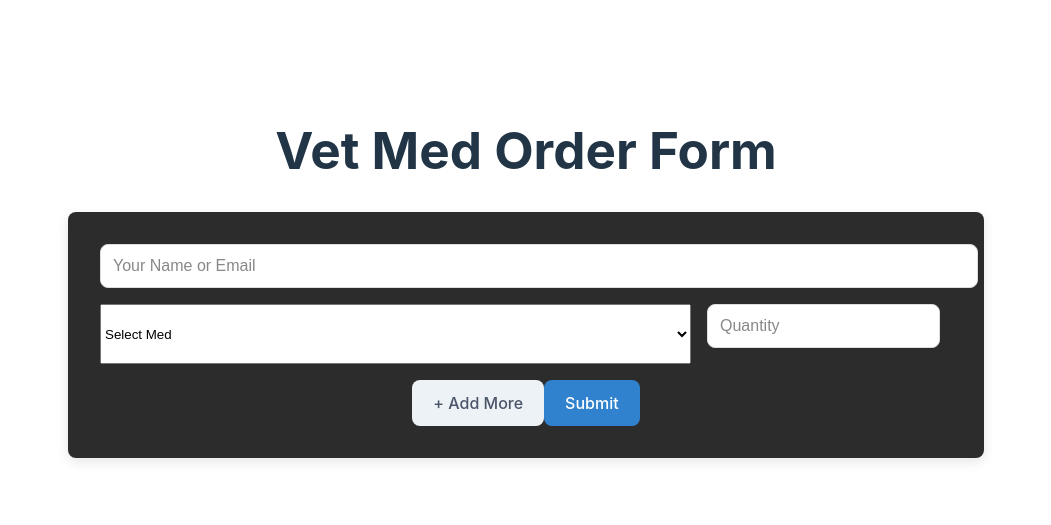
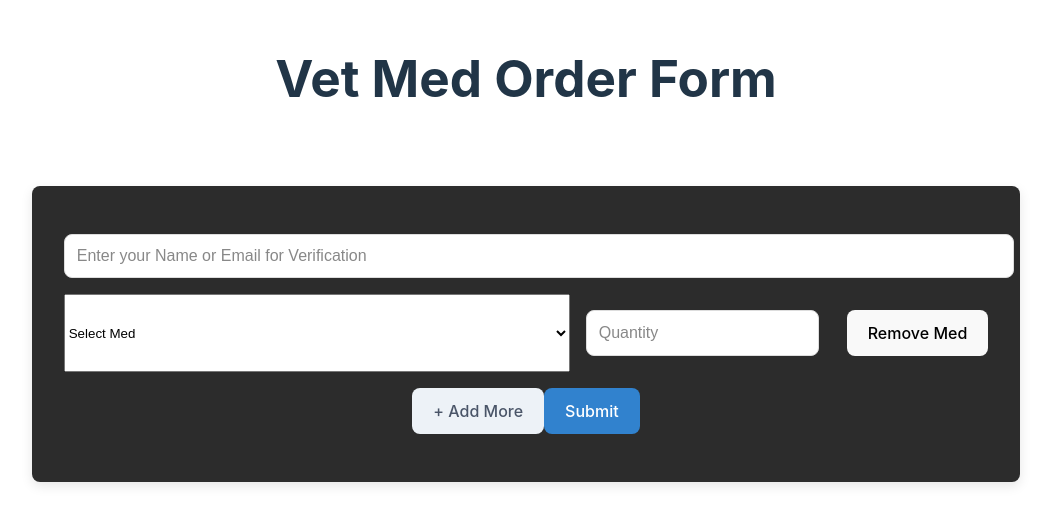
Before and after one commit to Danger0101/Vet-Med-Order-Form, a React (Vite) app in the folder vet-med-order-App/: page /order in a window 1280 px wide. Shown: the part 111-636 px from the top of the page, without its empty margins (114-1165 px from the left). Built offline with nearby package versions, Linux system fonts and the light colour scheme.

Commit message:
Set up order form

```diff
--- a/vet-med-order-App/src/css/order-form.css
+++ b/vet-med-order-App/src/css/order-form.css
@@ -4,8 +4,8 @@
   border-radius: 8px;
   padding: 2rem;
   background-color: #2c2c2c;
-  margin-top: 2rem; /* Space above the card */
-  margin-bottom: 2rem; /* Space below the card */
+  margin-top: 5rem; /* Space above the card */
+  margin-bottom: 5rem; /* Space below the card */
 }
 
 /* Enhanced input fields */
@@ -16,7 +16,8 @@
   border-radius: 8px;
   width: 100%;
   transition: border-color 0.2s ease;
-  margin-bottom: 1rem; /* Add space below the input fields */
+  margin-top: 1rem;
+  margin-bottom: 1rem;
 }
 
 .input-field:focus {
@@ -35,7 +36,6 @@
   border-radius: 8px;
   width: 100%;
   transition: border-color 0.2s ease;
-  margin-bottom: 1rem; /* Add space below the combobox */
 }
 
 .combobox:focus {
@@ -50,7 +50,8 @@
   border-radius: 8px;
   cursor: pointer;
   transition: background-color 0.3s ease;
-  margin-top: 1rem; /* Space above the buttons */
+  margin-top: 1rem;
+  margin-bottom: 1rem;
 }
 
 .button:hover {
--- a/vet-med-order-App/src/pages/Order_Form.jsx
+++ b/vet-med-order-App/src/pages/Order_Form.jsx
@@ -1,9 +1,9 @@
 import { useState } from "react";
+import { useNavigate } from "react-router-dom";
 import { Card, CardContent } from "../components/card";
 import { Button } from "../components/button";
 import { Input } from "../components/input";
 import { Combobox } from "../components/combo";
-import { sendEmail } from "../services/emailService";
 import "../css/order-form.css";
 
 const medOptions = [
@@ -400,15 +400,13 @@ const medOptions = [
 ];
 
 export default function VetMedOrderForm() {
-  const [user, setUser] = useState("");
+  const [user, setUser] = useState("");  // State for name or email
   const [orders, setOrders] = useState([{ med: "", quantity: "" }]);
-  const [searchTerm, setSearchTerm] = useState(""); // State to track the search input
+  const [searchTerm, setSearchTerm] = useState("");
 
-  // Filter the medications based on the search term, sort alphabetically, and make all caps
-  const filteredMedOptions = medOptions
-    .filter((med) => med.toLowerCase().includes(searchTerm.toLowerCase())) // Filter based on search term
-    .sort() // Sort alphabetically
-    .map((med) => med.toUpperCase()); // Convert to uppercase
+  const filteredMedOptions = medOptions.filter((med) =>
+    med.toLowerCase().includes(searchTerm.toLowerCase())
+  );
 
   const handleOrderChange = (index, field, value) => {
     const newOrders = [...orders];
@@ -420,60 +418,115 @@ export default function VetMedOrderForm() {
     setOrders([...orders, { med: "", quantity: "" }]);
   };
 
+  const removeOrder = (index) => {
+    const newOrders = orders.filter((_, i) => i !== index);
+    setOrders(newOrders);
+  };
+
+  const handleSubmit = (e) => {
+    e.preventDefault();
+
+    if (!user.trim()) {
+      alert("Please enter your name or email for verification.");
+      return;
+    }
+
+    if (orders.length === 0 || orders.some((o) => !o.med || !o.quantity)) {
+      alert("Please add at least one valid medication order.");
+      return;
+    }
+
+    // Format the email message as plain text
+    const formattedMessage = orders
+      .map(
+        (order) => `
+        MEDICATION TO ORDER: ${order.med}
+        PLEASE ORDER: ${order.quantity}
+        ------------------------`
+      )
+      .join("\n");
+
+    // Prepare the email data (fields that will be sent to Web3Forms)
+    const formData = new FormData();
+    formData.append("access_key", "db1c9c3c-bfc8-4159-86e9-d9a3c36ae9e0"); // Public Access Key from Web3Forms
+    formData.append("name_or_email", user);  // Added user verification field
+    formData.append("message", formattedMessage);
+
+    // Log the form data to debug
+    console.log("Form Data:", [...formData]);
+
+    // Send the form data to Web3Forms
+    fetch("https://api.web3forms.com/submit", {
+      method: "POST",
+      body: formData,
+      headers: {
+        "Accept": "application/json",
+        "Authorization": "db1c9c3c-bfc8-4159-86e9-d9a3c36ae9e0", // Public Access Key from Web3Forms
+      },
+    })
+      .then((response) => response.json())
+      .then((data) => {
+        console.log(data); // Log the response to see more details
+        if (data.success) {
+          alert("Order submitted successfully!");
+        } else {
+          alert(`There was an issue submitting your order: ${data.message || data.error}`);
+        }
+      })
+      .catch((error) => {
+        console.error("Error:", error);
+        alert("There was an issue submitting your order.");
+      });
+  };
+
   return (
     <div className="max-w-full sm:max-w-lg mx-auto p-4">
       <Card className="card-container">
         <CardContent>
-          {/* Form with FormSubmit action */}
-          <form
-            action="https://formsubmit.co/jhummel001@gmail.com" // Replace with your email address in FormSubmit URL
-            method="POST"
-          >
-            {/* Name or Email Input */}
+          <form onSubmit={handleSubmit}>
             <Input
-              name="user" // name attribute to send data via FormSubmit
-              placeholder="Your Name or Email"
+              name="user"
+              placeholder="Enter your Name or Email for Verification"
               value={user}
               onChange={(e) => setUser(e.target.value)}
               className="input-field mb-6"
             />
-
-            {/* Medication Orders Section */}
             {orders.map((order, index) => (
               <div key={index} className="form-container mb-4">
-                {/* Medication Combobox with name attribute for FormSubmit */}
                 <Combobox
-                  name={`med-${index}`} // Unique name for each medication order
+                  name={`med-${index}`}
                   options={filteredMedOptions}
                   placeholder="Select Med"
                   value={order.med}
                   onChange={(value) => handleOrderChange(index, "med", value)}
-                  onInputChange={(e) => setSearchTerm(e.target.value)} // Update search term as user types
+                  onInputChange={(e) => setSearchTerm(e.target.value)}
                   className="combobox"
                 />
-
-                {/* Medication Quantity Input */}
                 <Input
                   type="number"
-                  name={`quantity-${index}`} // Unique name for each quantity
+                  name={`quantity-${index}`}
                   placeholder="Quantity"
                   value={order.quantity}
                   onChange={(e) => handleOrderChange(index, "quantity", e.target.value)}
                   className="input-field"
                 />
+                <Button
+                  type="button"
+                  onClick={() => removeOrder(index)}
+                  className="button remove"
+                >
+                  Remove Med
+                </Button>
               </div>
             ))}
-
             <div className="flex gap-4 mb-4">
-              {/* Button to add more orders */}
-              <Button type="button" onClick={addOrder} className="button secondary">+ Add More</Button>
-              {/* Submit button */}
-              <Button type="submit" className="button primary">Submit</Button>
+              <Button type="button" onClick={addOrder} className="button secondary">
+                + Add More
+              </Button>
+              <Button type="submit" className="button primary">
+                Submit
+              </Button>
             </div>
-
-            {/* Hidden input fields for additional form configuration */}
-            <input type="hidden" name="_next" value="https://your-website.com/thank-you" />
-            <input type="hidden" name="_subject" value="New Veterinary Med Order" />
           </form>
         </CardContent>
       </Card>
--- a/vet-med-order-App/src/services/emailService.js
+++ b/vet-med-order-App/src/services/emailService.js
@@ -14,33 +14,33 @@
 //   .catch(err => console.error("Email error:", err));
 // };
 // To Be Decided if will use emailjs or not.
-export const sendEmail = (emailData) => {
-  // Format the order details into a string
-  const formattedOrders = emailData.orders
-    .map((o) => `${o.med}: ${o.quantity}`)
-    .join(", ");
+// export const sendEmail = (emailData) => {
+//   // Format the order details into a string
+//   const formattedOrders = emailData.orders
+//     .map((o) => `${o.med}: ${o.quantity}`)
+//     .join(", ");
 
-  // Prepare the request body for the email
-  const requestBody = {
-    _subject: "New Veterinary Med Order",
-    user: emailData.user, // Dynamically get the user's name or email
-    orders: formattedOrders,
-  };
+//   // Prepare the request body for the email
+//   const requestBody = {
+//     _subject: "New Veterinary Med Order",
+//     user: emailData.user, // Dynamically get the user's name or email
+//     orders: formattedOrders,
+//   };
 
-  // Send the email using FormSubmit API
-  fetch("https://formsubmit.co/el/jeluvu", {
-    method: "POST",
-    headers: { "Content-Type": "application/json" },
-    body: JSON.stringify(requestBody),
-  })
-    .then(() => {
-      alert("Order submitted successfully!");
-    })
-    .catch((err) => {
-      console.error("Error:", err);
-      alert("There was an issue submitting your order.");
-    });
-};
+//   // Send the email using FormSubmit API
+//   fetch("https://formsubmit.co/el/jeluvu", {
+//     method: "POST",
+//     headers: { "Content-Type": "application/json" },
+//     body: JSON.stringify(requestBody),
+//   })
+//     .then(() => {
+//       alert("Order submitted successfully!");
+//     })
+//     .catch((err) => {
+//       console.error("Error:", err);
+//       alert("There was an issue submitting your order.");
+//     });
+// };
 
 // Or Resend
 // import { Resend } from "resend";
```
